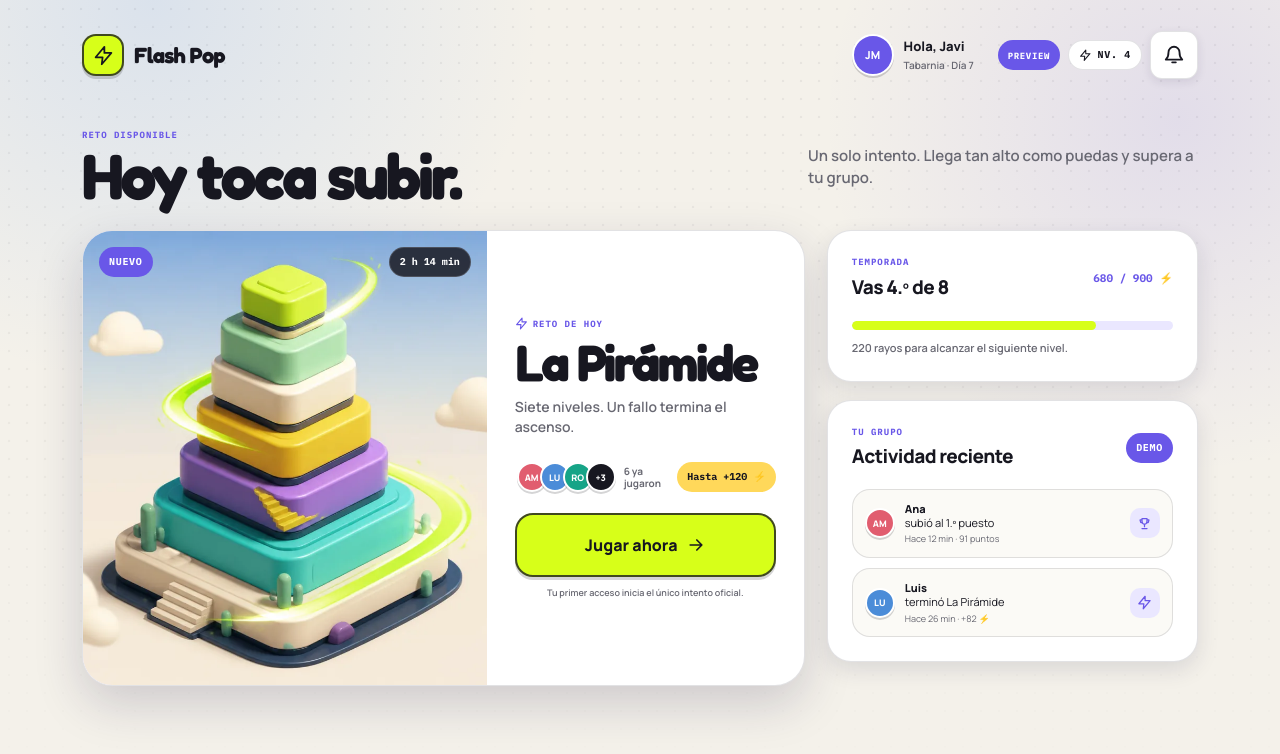
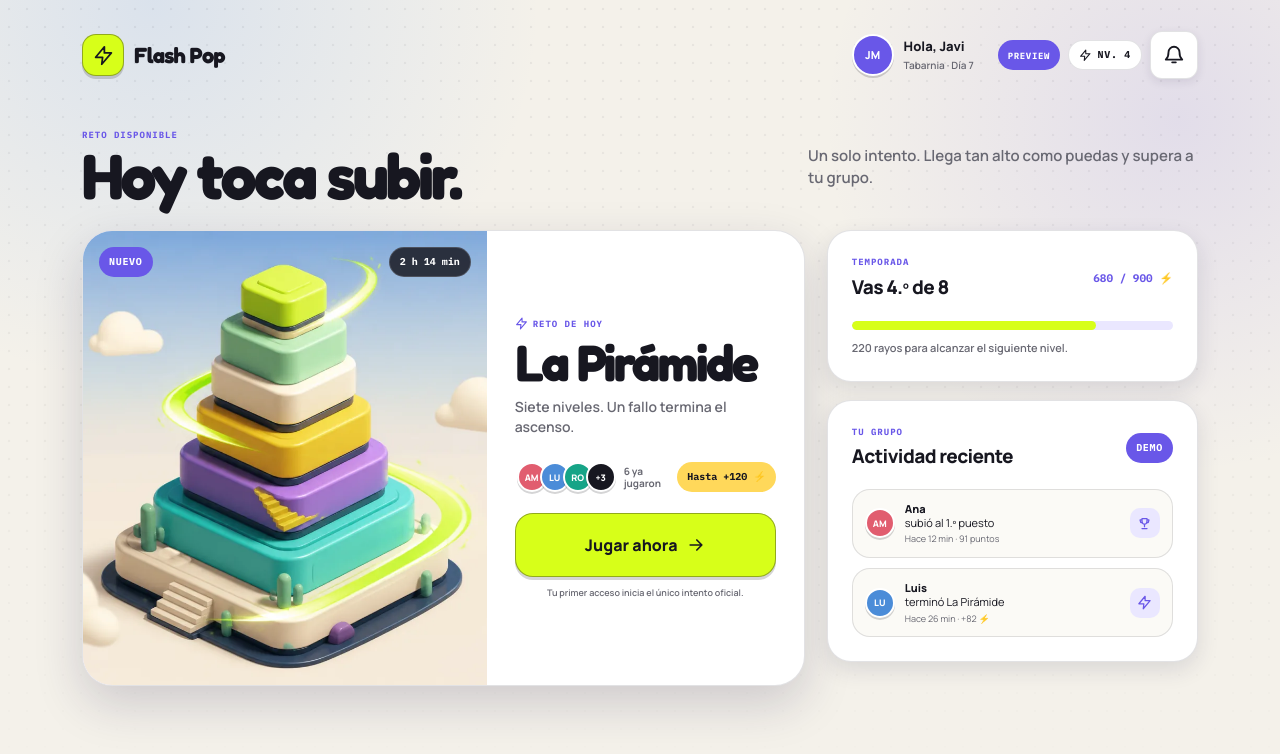
Before and after one commit to josemn24/the-flash-game, a Next.js app: page /flash-pop in a window 1280 px wide. Shown: the top 754 px of the page. Built offline with nearby package versions, Linux system fonts and the light colour scheme.

Commit message:
feat: update pop border primary

```diff
--- a/app/flash-pop/FlashPop.module.css
+++ b/app/flash-pop/FlashPop.module.css
@@ -33,7 +33,7 @@
   width: 42px;
   height: 42px;
   place-items: center;
-  border: var(--pop-border-action);
+  border: var(--pop-border-flash);
   border-radius: 14px;
   background: var(--pop-color-brand);
   box-shadow: var(--pop-shadow-control);
--- a/components/flash-pop/FlashPopTheme.module.css
+++ b/components/flash-pop/FlashPopTheme.module.css
@@ -15,6 +15,7 @@
   --pop-color-focus: #4d3bd1;
 
   --pop-border-subtle: 1px solid rgb(23 23 32 / 12%);
+  --pop-border-flash: 1.5px solid rgb(23 23 32 / 36%);
   --pop-border-action: 2px solid rgb(23 23 32 / 78%);
 
   --pop-space-1: 4px;
--- a/components/flash-pop/ui/PopControls.module.css
+++ b/components/flash-pop/ui/PopControls.module.css
@@ -34,7 +34,7 @@
 }
 
 .primary {
-  border: var(--pop-border-action);
+  border: var(--pop-border-flash);
   background: var(--pop-color-brand);
   box-shadow: var(--pop-shadow-control);
 }
```
Also changed, not shown: 1 other file (tests, documents, lock files or other folders).
